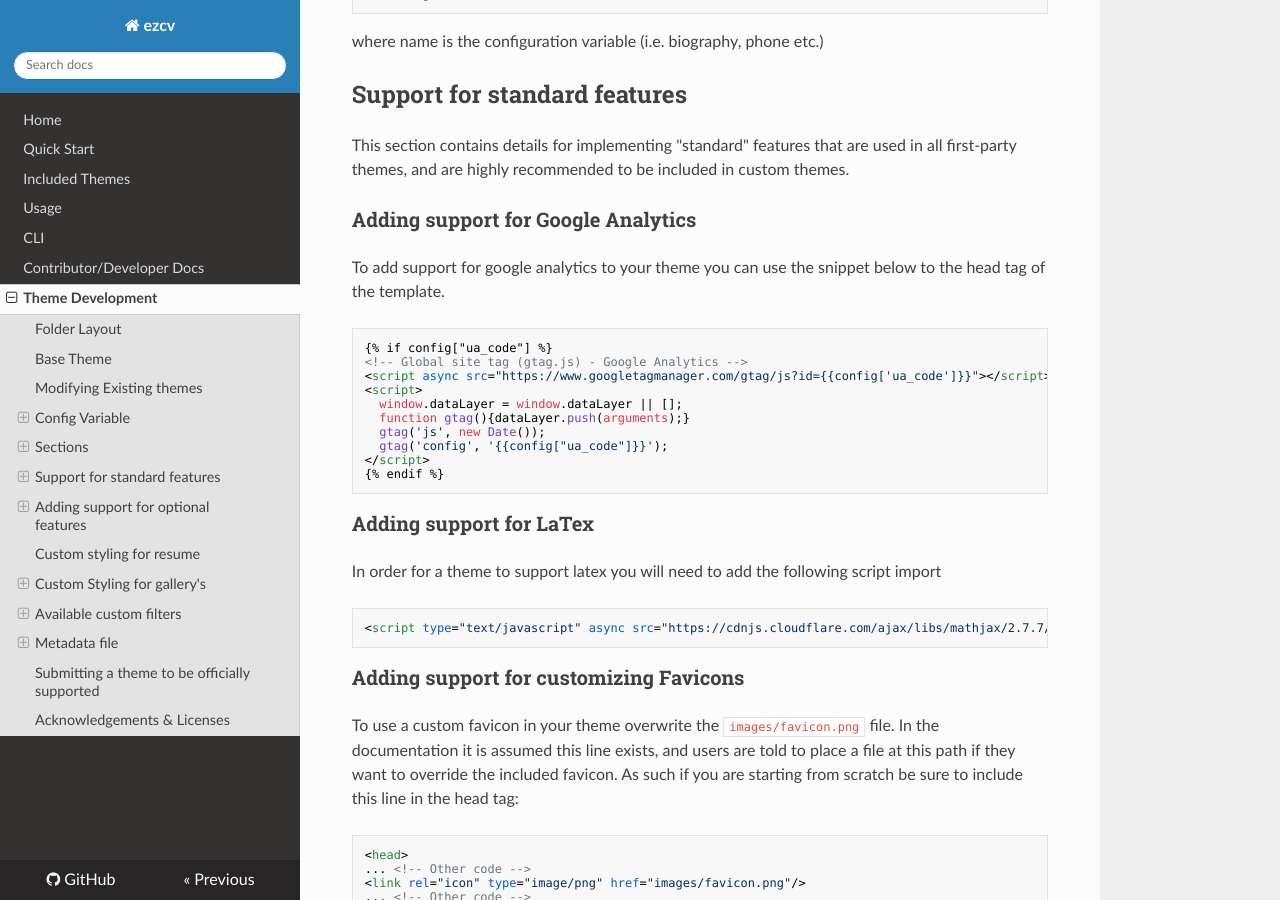
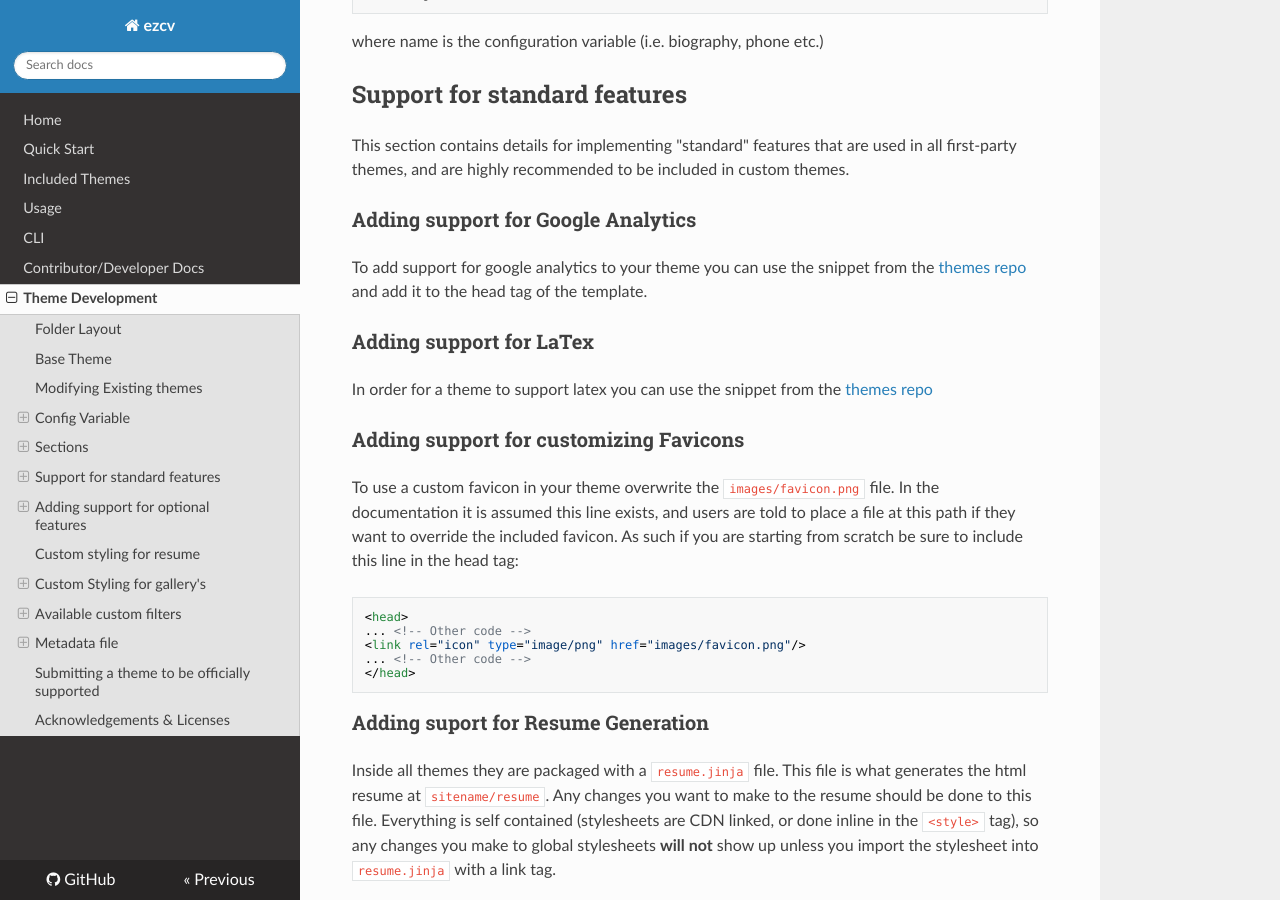
Before and after one commit to Descent098/ezcv, an MkDocs documentation site: the page built from docs/theme-development.md, in a window 1280 px wide and 900 px high, scrolled down 6696 px. Built offline with MkDocs 1.6.1, drawn with Linux system fonts in a browser that asks for light colours; nearby versions of some CDN libraries.

Commit message:
updated GA4 integration, and other dependencies for Dimension theme

````diff
--- a/docs/theme-development.md
+++ b/docs/theme-development.md
@@ -325,29 +325,11 @@ This section contains details for implementing "standard" features that are used
 
 ### Adding support for Google Analytics
 
-To add support for google analytics to your theme you can use the snippet below to the head tag of the template.
-
-
-```jinja2
-{% if config["ua_code"] %}
-<!-- Global site tag (gtag.js) - Google Analytics -->
-<script async src="https://www.googletagmanager.com/gtag/js?id={{config['ua_code']}}"></script>
-<script>
-  window.dataLayer = window.dataLayer || [];
-  function gtag(){dataLayer.push(arguments);}
-  gtag('js', new Date());
-  gtag('config', '{{config["ua_code"]}}');
-</script>
-{% endif %}
-```
+To add support for google analytics to your theme you can use the snippet from the [themes repo](https://github.com/QU-UP/ezcv-themes/blob/main/components/general/analytics.jinja) and add it to the head tag of the template.
 
 ### Adding support for LaTex
 
-In order for a theme to support latex you will need to add the following script import
-
-```html
-<script type="text/javascript" async src="https://cdnjs.cloudflare.com/ajax/libs/mathjax/2.7.7/MathJax.js?config=TeX-MML-AM_CHTML"></script>
-```
+In order for a theme to support latex you can use the snippet from the [themes repo](https://github.com/QU-UP/ezcv-themes/blob/main/components/general/mathjax.jinja)
 
 ### Adding support for customizing Favicons
 
````
Also changed, not shown: CHANGELOG.md (+1 -1 lines), 1 other file.
